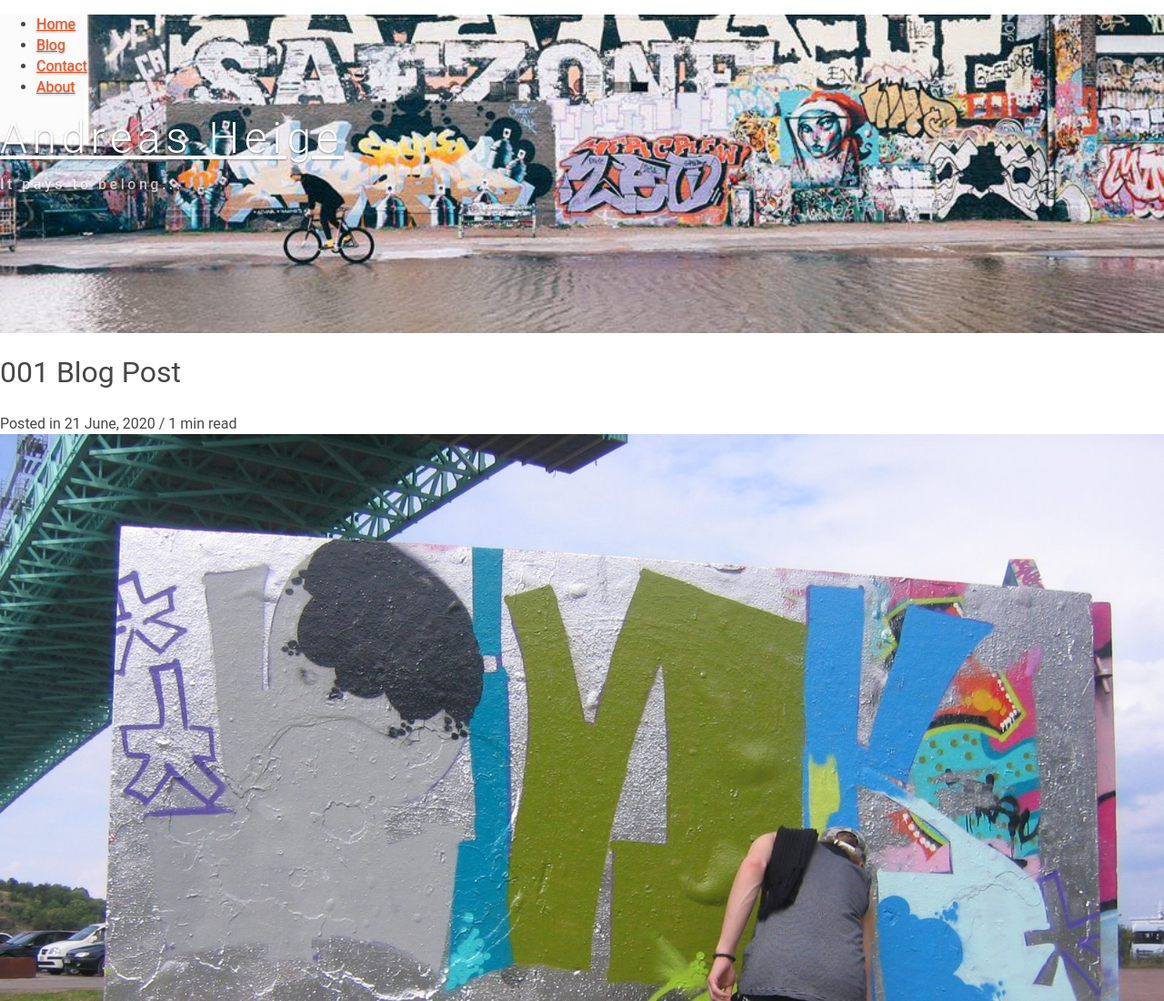
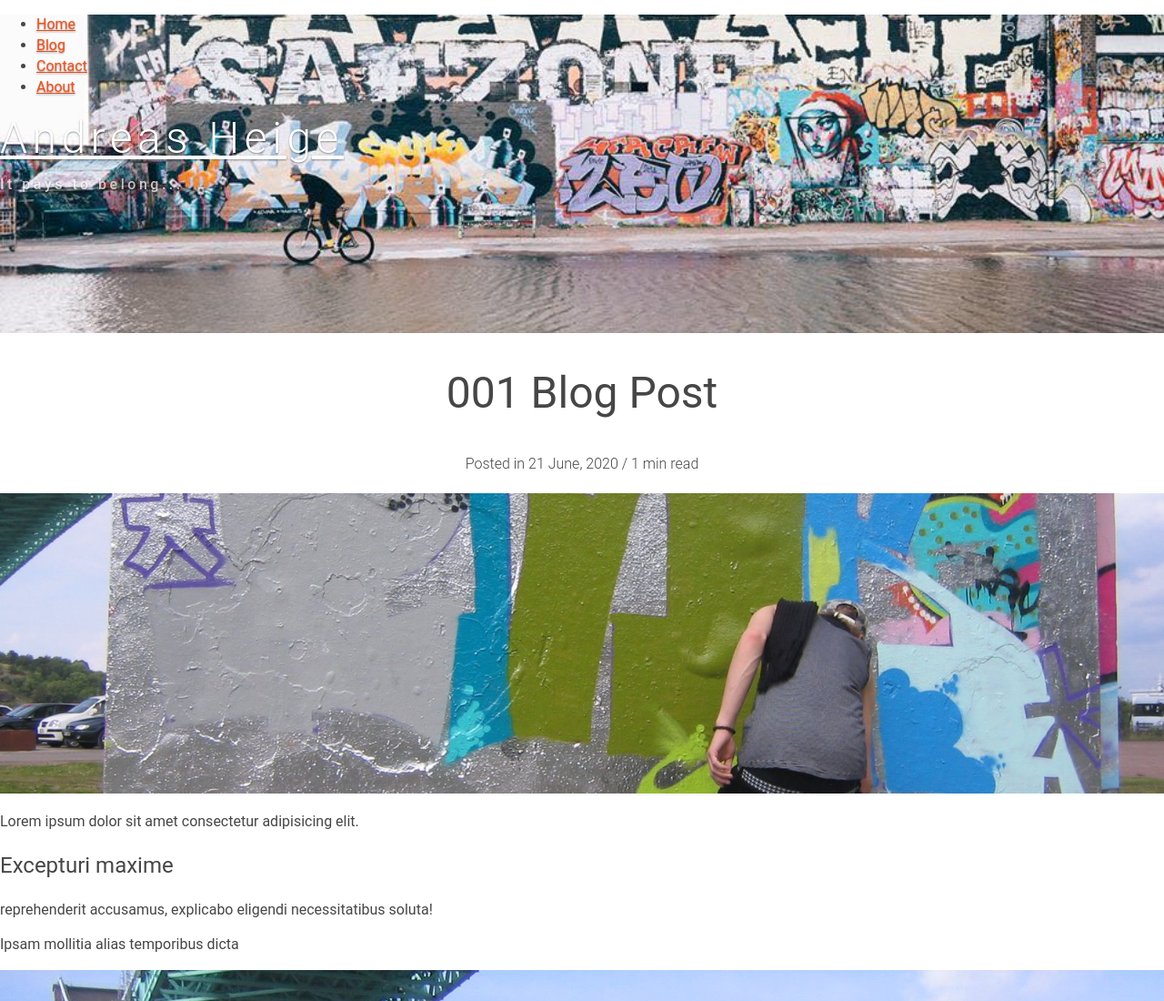
Before and after one commit to andreasheige/gatsby-page, a Gatsby site in the folder GS/: page /blog/post-1 in a window 1280 px wide. Shown: the top 1100 px of the page at 91% size. Built offline with nearby package versions, Linux system fonts and the light colour scheme; Gatsby itself is replaced by a stand-in of ours.

Commit message:
added style for blog posts

```diff
--- a/GS/src/templates/blog-post.js
+++ b/GS/src/templates/blog-post.js
@@ -3,6 +3,7 @@ import { graphql } from 'gatsby';
 import Img from 'gatsby-image';
 
 import Layout from '../components/layout';
+import postStyles from '../templates/blogPost.module.scss'
 
 export const query = graphql`
 query($slug: String!) {
@@ -26,15 +27,16 @@ query($slug: String!) {
 const BlogPost = props => {
     return (
         <Layout>
-            <div>
+            <div className={postStyles.content}>
                 <h1>{props.data.markdownRemark.frontmatter.title}</h1>
-                <span>
+                <span className={postStyles.meta}>
                     Posted in {props.data.markdownRemark.frontmatter.date}{" "}
                     <span> / </span> {props.data.markdownRemark.timeToRead} min read
                 </span>
                 {
                     props.data.markdownRemark.frontmatter.featured && (
                         <Img
+                        className={postStyles.featured}
                         fluid={
                             props.data.markdownRemark.frontmatter.featured.childImageSharp.fluid
                         }
--- /dev/null
+++ b/GS/src/templates/blogPost.module.scss
@@ -0,0 +1,21 @@
+.content {
+    padding-bottom: 15px;
+    h1 {
+        font-size: 3rem;
+        margin: 10 0 10px;
+        text-align: center;
+    }
+}
+
+.meta {
+    font-size: 1rem;
+    display: block;
+    text-align: center;
+    font-weight: 300;
+    margin-bottom: 20px;
+}
+
+.featured {
+    max-height: 330px;
+    margin-bottom: 20px;
+}
```
